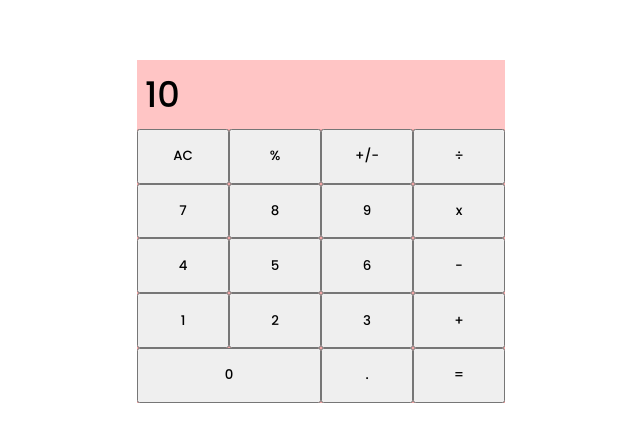
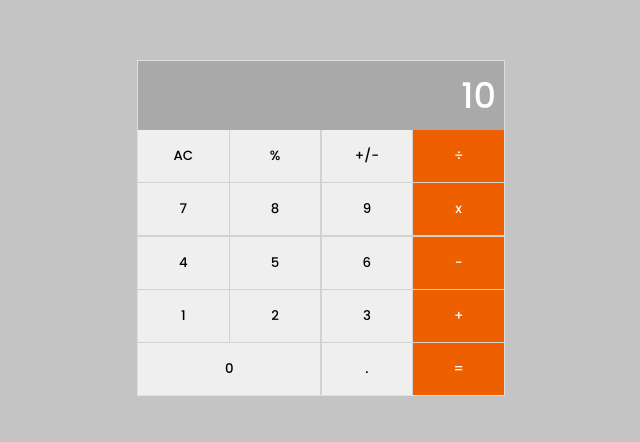
Before and after one commit to iambenkis/Math-Magicians-with-Reactjs, a React (Create React App) app: page / in a window 1280 px wide. Shown: the part 172-614 px from the top of the page, without its empty margins (319-959 px from the left). Built offline with nearby package versions, Linux system fonts and the light colour scheme; the HTML template or start-up script is replaced by a standard one.

Commit message:
Update UI colors

```diff
--- a/src/components/Calculator.js
+++ b/src/components/Calculator.js
@@ -10,22 +10,22 @@ function Calculator() {
           <button type="button">AC</button>
           <button type="button">%</button>
           <button type="button">+/-</button>
-          <button type="button">&divide;</button>
+          <button type="button" className="signs">&divide;</button>
           <button type="button">7</button>
           <button type="button">8</button>
           <button type="button">9</button>
-          <button type="button">x</button>
+          <button type="button" className="signs">x</button>
           <button type="button">4</button>
           <button type="button">5</button>
           <button type="button">6</button>
-          <button type="button">-</button>
+          <button type="button" className="signs">-</button>
           <button type="button">1</button>
           <button type="button">2</button>
           <button type="button">3</button>
-          <button type="button">+</button>
+          <button type="button" className="signs">+</button>
           <button type="button" className="item0">0</button>
           <button type="button">.</button>
-          <button type="button">=</button>
+          <button type="button" className="signs">=</button>
         </div>
       </div>
     </div>
--- a/src/components/calculator.css
+++ b/src/components/calculator.css
@@ -1,32 +1,42 @@
 .container {
-    background-color: red;
-    height: 21rem;
+    border: 1px solid rgba(255, 255, 255, 0.459);
     width: 23rem;
 }
 
 .calc-content{
     display: flex;
     flex-direction: column;
+    background-color: rgb(218, 218, 218);
 }
 
 .calc-screen {
     padding: .5rem;
-    background-color: rgb(255, 197, 197);
-    font-weight: 500;
+    background-color: rgba(133, 133, 133, 0.568);
+    color: #fff;
+    font-weight: 400;
     font-size: 2.2rem;
+    text-align: end;
 }
 
 .calc-btns{
     display: grid;
     grid-template-columns: repeat(4,1fr);
-    background-color: rgb(241, 166, 166);
+    background-color: rgba(189, 189, 189, 0.274);
+    gap: 1.12px;
 }
 
 .calc-btns button {
-    padding: .96rem;
+    padding: 1rem;
+    border: none;
+    cursor: pointer;
 }
 
 .item0 {
     grid-column: 1 / span 2;
     grid-row: 5;
 }
+
+.signs {
+    background-color: rgb(238, 95, 0);
+    color: #fff;
+}
--- a/src/index.css
+++ b/src/index.css
@@ -11,4 +11,5 @@ body {
     display: flex;
     justify-content: center;
     align-items: center;
+    background: rgba(160, 160, 160, 0.61);
 }
```
